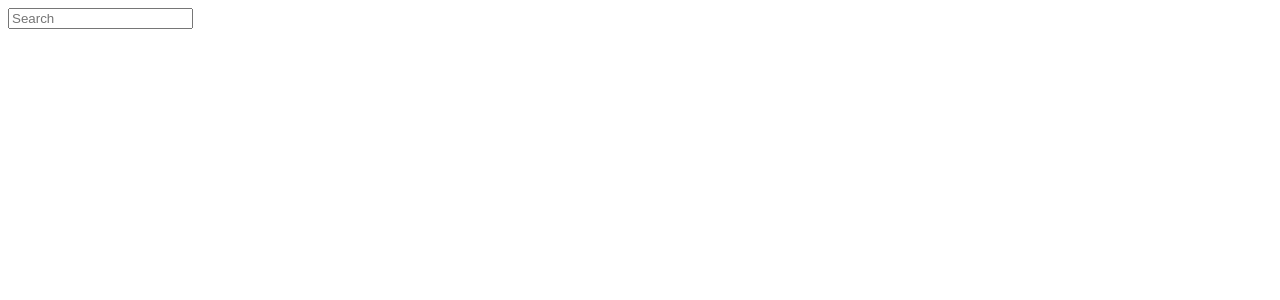
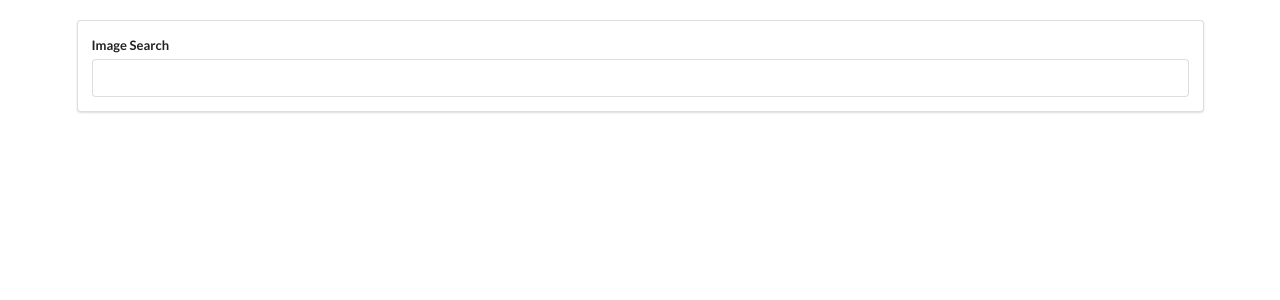
Before and after one commit to VaderSteve76/Picture-Loader, a React (Create React App) app in the folder picture-loader/: page / in a window 1280 px wide. Shown: the top 300 px of the page. Built offline with nearby package versions, Linux system fonts and the light colour scheme.

Commit message:
Added semantic ui

```diff
--- a/picture-loader/public/index.html
+++ b/picture-loader/public/index.html
@@ -5,6 +5,7 @@
     <link rel="icon" href="%PUBLIC_URL%/favicon.ico" />
     <meta name="viewport" content="width=device-width, initial-scale=1" />
     <meta name="theme-color" content="#000000" />
+    <link rel="stylesheet" href="https://cdnjs.cloudflare.com/ajax/libs/semantic-ui/2.4.1/semantic.min.css" integrity="sha512-8bHTC73gkZ7rZ7vpqUQThUDhqcNFyYi2xgDgPDHc+GXVGHXq+xPjynxIopALmOPqzo9JZj0k6OqqewdGO3EsrQ==" crossorigin="anonymous" referrerpolicy="no-referrer" />
     <meta
       name="description"
       content="Web site created using create-react-app"
--- a/picture-loader/src/components/App.js
+++ b/picture-loader/src/components/App.js
@@ -3,7 +3,7 @@ import SearchBar from './SearchBar';
 
 const App = () => {
   return (
-    <div>
+    <div className="ui container" style={{marginTop: '20px'}}>
       <SearchBar />
     </div>
   )
--- a/picture-loader/src/components/SearchBar.js
+++ b/picture-loader/src/components/SearchBar.js
@@ -1,11 +1,19 @@
 import { React, Component } from 'react';
 
 class SearchBar extends Component {
+
+  onInputChange(e) {
+
+  }
+
   render() {
     return (
-      <div>
-        <form>
-          <input type="text" placeholder="Search" />
+      <div className="ui segment">
+        <form className="ui form">
+          <div className="field">
+            <label>Image Search</label>
+            <input type="text" onChange={this.onInputChange} />
+          </div>
         </form>
       </div>
     )
```
